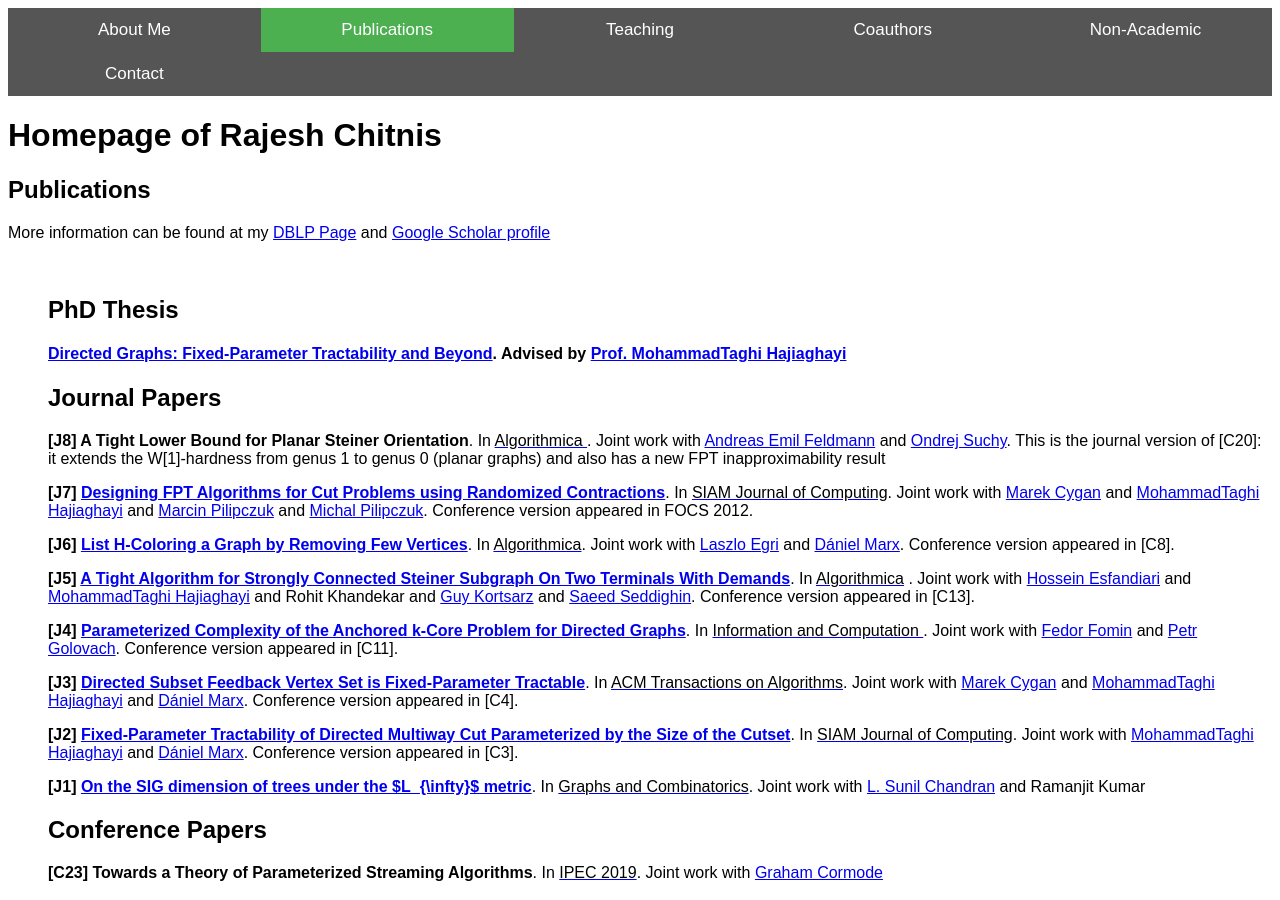
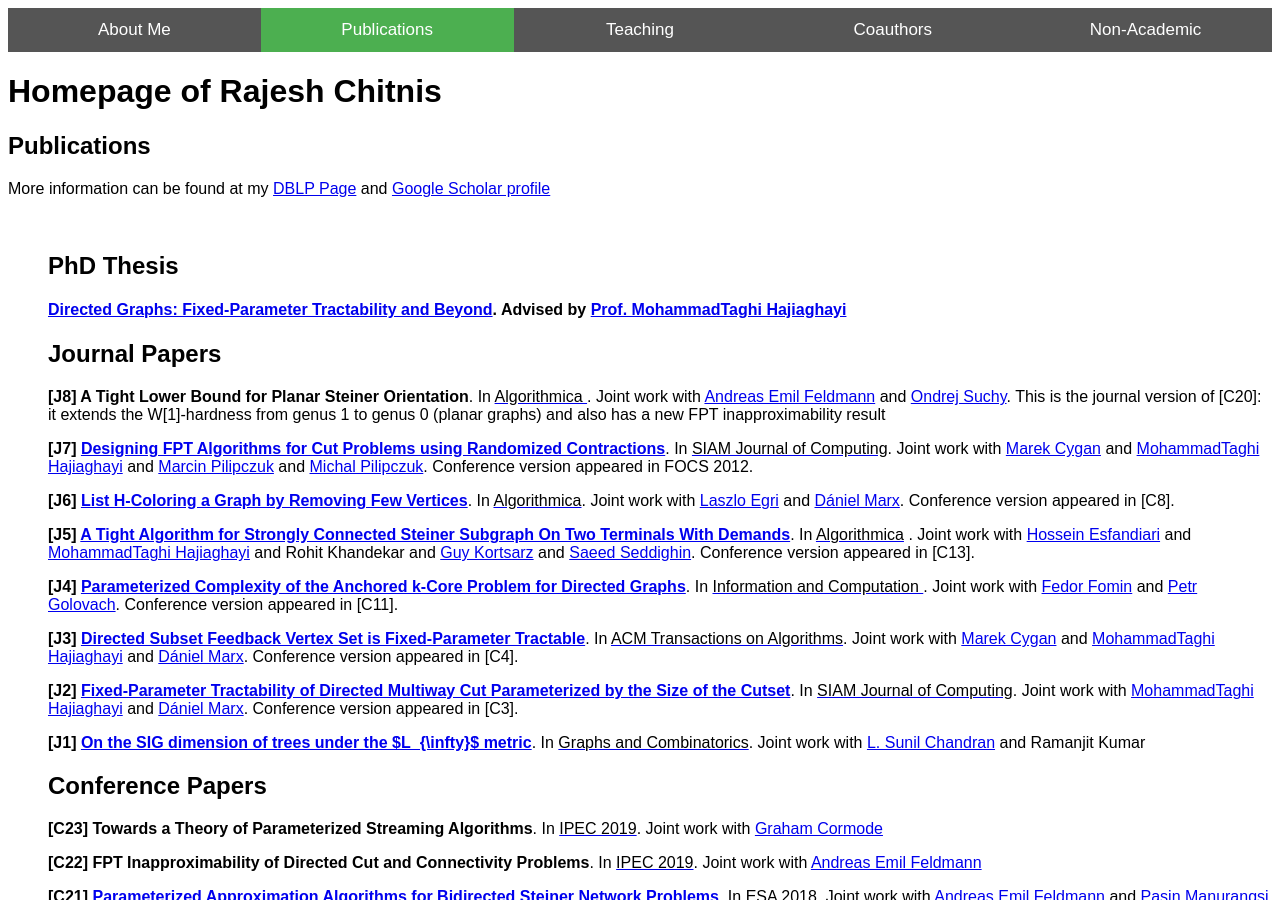
Before and after one commit to rajeshchitnis/rajeshchitnis.github.io, a Jekyll site: the page publications.html, which Jekyll copies as it is, in a window 1280 px wide and 900 px high. Built offline with Jekyll 4.4.1, drawn with Linux system fonts in a browser that asks for light colours.

Commit message:
Update publications.html

```diff
--- a/publications.html
+++ b/publications.html
@@ -54,7 +54,6 @@ body {font-family: Arial, Helvetica, sans-serif;}
   <a href="teaching.html">Teaching</a>
   <a href="coauthors.html">Coauthors</a>
   <a href="non-acad.html">Non-Academic</a>
-  <a href="contact.html">Contact</a>
 </div>
 
 <div class="main">
```
